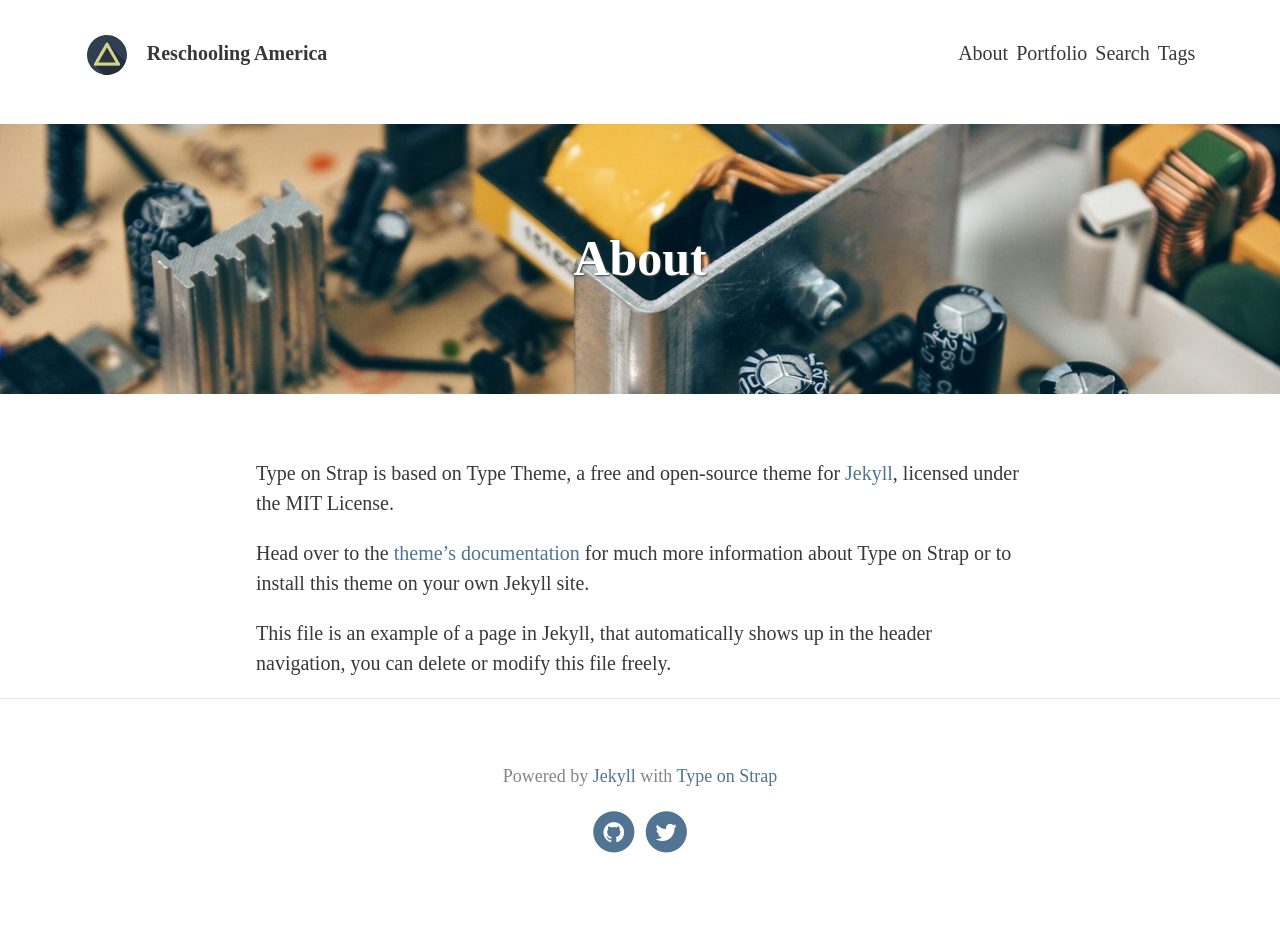
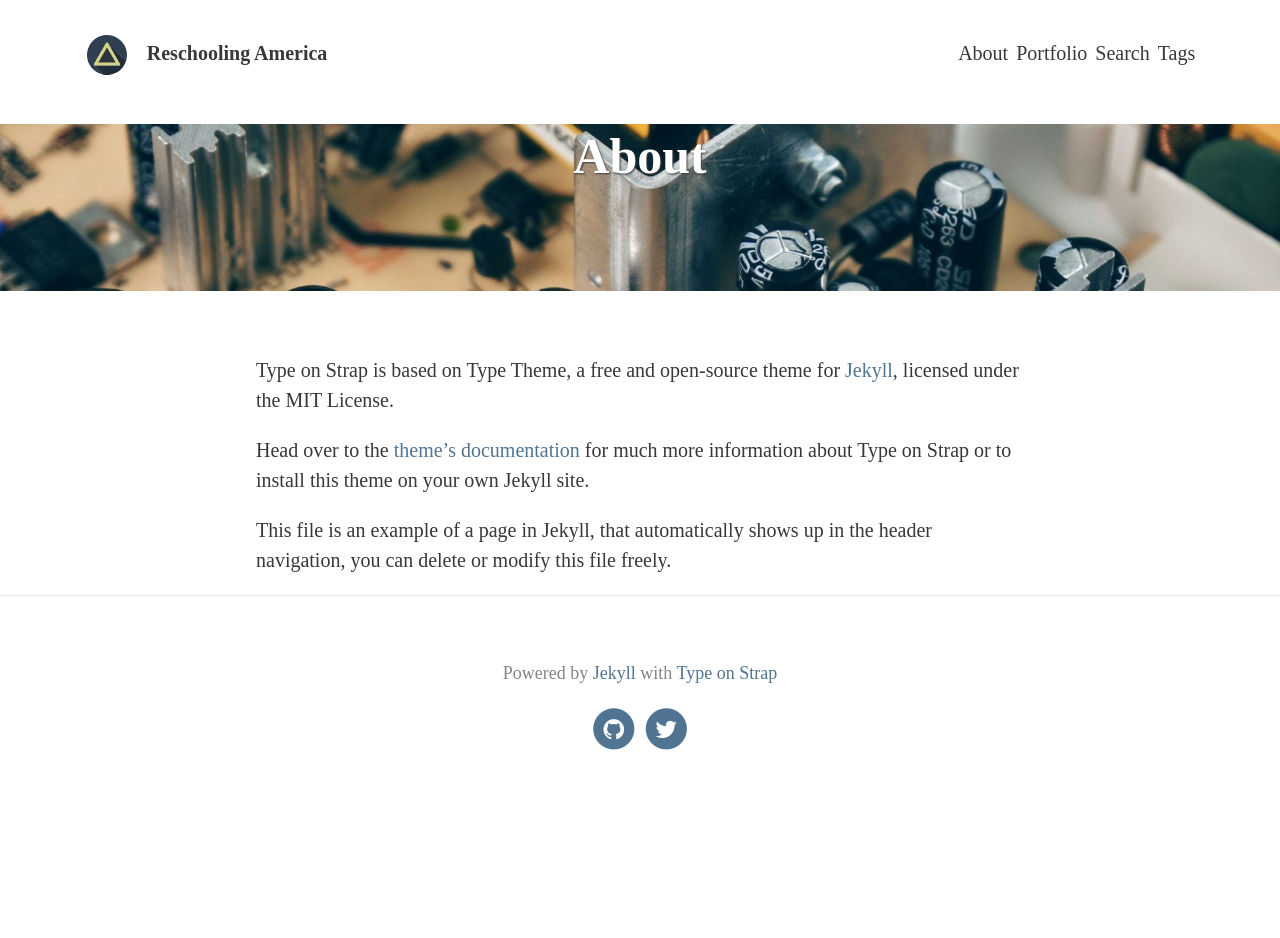
Before and after one commit to aschreck/moore-site, a Jekyll site: the page built from pages/about.md, in a window 1280 px wide. Built offline with Jekyll 4.4.1, drawn with Linux system fonts in a browser that asks for light colours; after the commit the page ends 900 px from its top, so only the background shows below that.

Commit message:
minor edits to page template

```diff
--- a/_config.yml
+++ b/_config.yml
@@ -14,7 +14,7 @@ theme_settings:
   # Header and footer text
   header_text: >
      <p> A Classical Education For Modern Times </p>
-  header_text_feature_image: assets/img/pexels/education.jpg
+  header_text_feature_image: assets/img/pexels/schoolhouse.png
   footer_text: >
    Powered by <a href="https://jekyllrb.com/">Jekyll</a> with <a href="https://github.com/sylhare/Type-on-Strap">Type on Strap</a>
 
--- a/_layouts/default.html
+++ b/_layouts/default.html
@@ -3,6 +3,7 @@
   {% include head.html %}
   <body>
     {% include navbar.html %}
+
     <div class="content">
       {{ content }}
     </div>
--- a/_sass/layouts/_posts.scss
+++ b/_sass/layouts/_posts.scss
@@ -2,10 +2,12 @@ article,
 .comments {
     @extend %padding-regular;
     border-bottom: 1px solid $border-color;
-    float: left;
     width: 100%;
 }
 
+article {
+    width: 100%;
+}
 article {
     header {
         margin-bottom: 6%;
```
Also changed, not shown: assets/img/pexels/schoolhouse.png (added).
